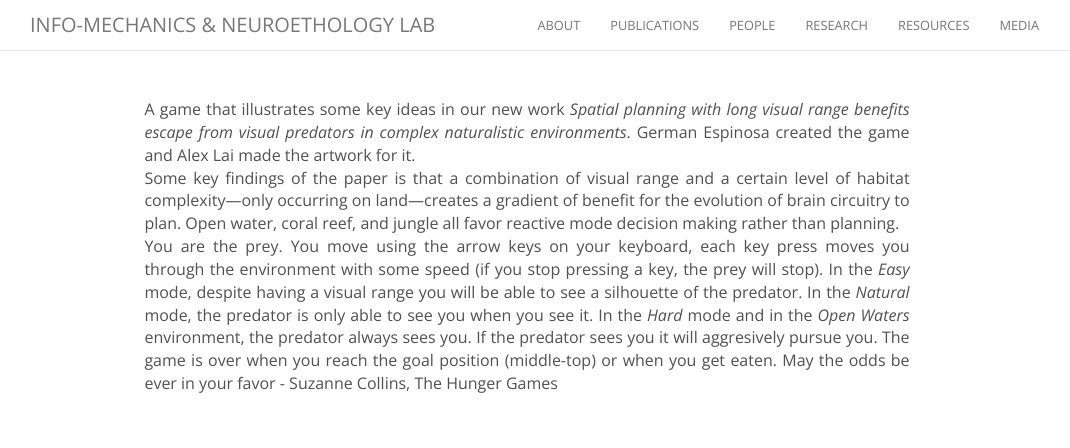
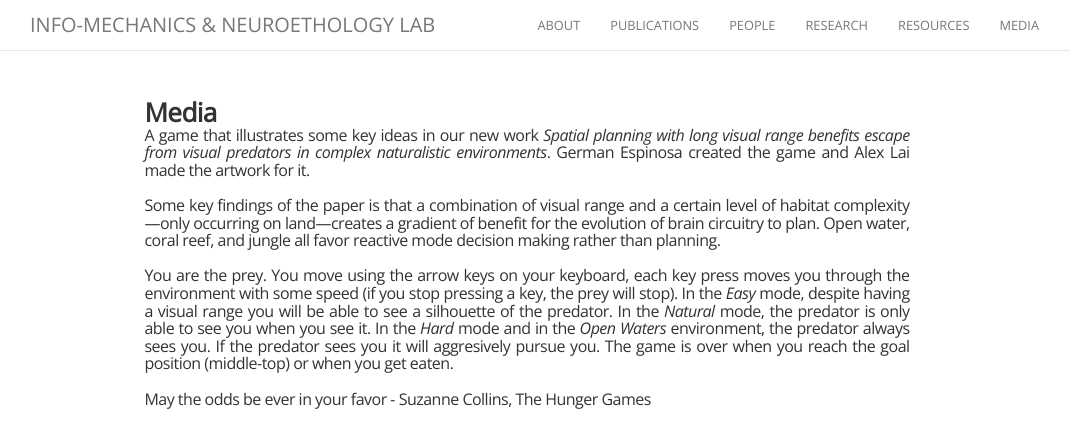
Before and after one commit to maciverlab/maciverlab.github.io, a Jekyll site: the page built from media.html, in a window 1280 px wide. Shown: the top 448 px of the page, without its empty margins (113-1183 px from the left). Built offline with Jekyll 4.4.1, drawn with Linux system fonts in a browser that asks for light colours; nearby versions of some CDN libraries; comment, search, counter and statistics services are not loaded.

Commit message:
Update media.html

```diff
--- a/media.html
+++ b/media.html
@@ -1,25 +1,25 @@
 ---
-title: Art
+title: Media
 permalink: /media/
 ---
 
 <div class='container'>
+  <h3><strong>{{ page.title }}</strong><br/>
 <header class="masthead">
-
 <p style="width: 100%; text-align: justify;">A game that illustrates some key ideas in our new work <i>Spatial planning
 with long visual range benefits escape from visual predators in complex naturalistic environments</i>.
-German Espinosa created the game and Alex Lai made the artwork for it.<br>
+German Espinosa created the game and Alex Lai made the artwork for it.<br><br>
 
 Some key findings of the paper is that a combination of visual range and a certain level of habitat
 complexity&mdash;only occurring on land&mdash;creates a gradient of benefit for the evolution of brain circuitry
-to plan. Open water, coral reef, and jungle all favor reactive mode decision making rather than planning.<br>
+to plan. Open water, coral reef, and jungle all favor reactive mode decision making rather than planning.<br><br>
 
 You are the prey. You move using the arrow keys on your keyboard, each key press moves you through the environment
 with some speed (if you stop pressing a key, the prey will stop). In the <i>Easy</i> mode, despite having a visual
 range you will be able to see a silhouette of the predator. In the <i>Natural</i> mode, the predator is only able to
 see you when you see it. In the <i>Hard</i> mode and in the <i>Open Waters</i> environment, the predator always
 sees you. If the predator sees you it will aggresively pursue you. The game is over when you reach the goal position
-(middle-top) or when you get eaten.
+(middle-top) or when you get eaten.<br><br>
 
 May the odds be ever in your favor - Suzanne Collins, The Hunger Games
 
```
